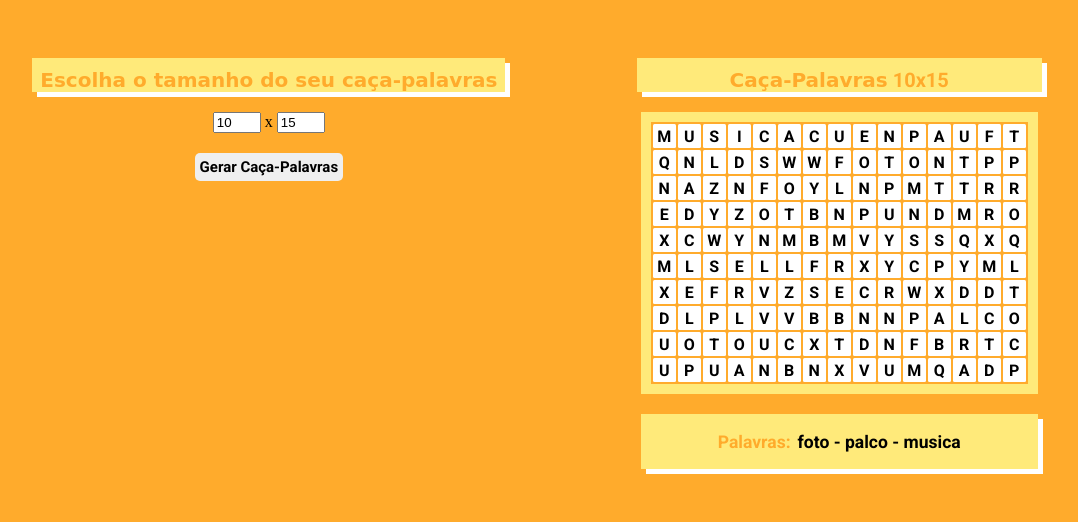
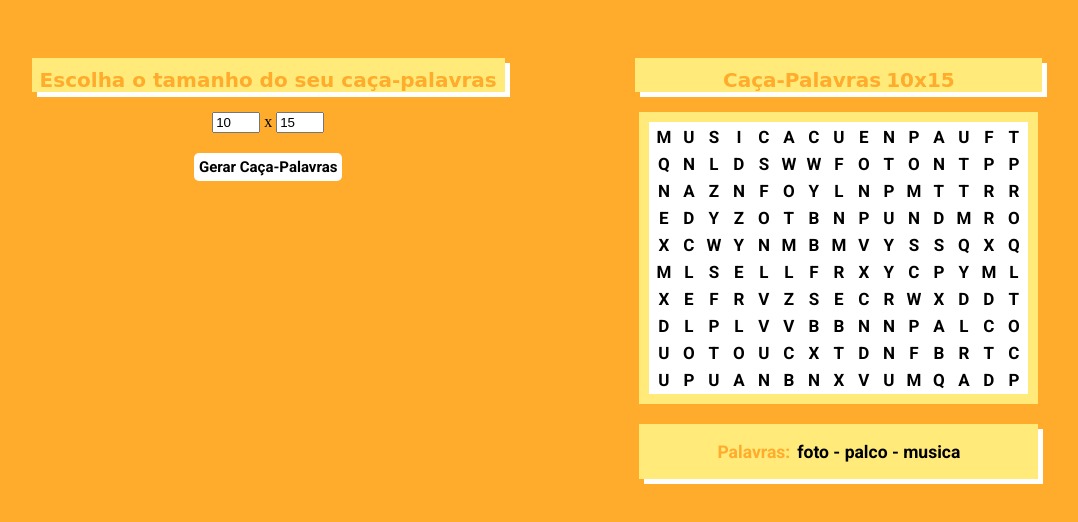
Before and after one commit to adelesouza/caca-palavras, a website with bundled scripts: page src/index.html in a window 1280 px wide. Both pictures are taken after a click on the button "Gerar Caça-Palavras". Shown: the whole page, without its empty margins (111-1189 px from the left). Built offline with nearby package versions, Linux system fonts and the light colour scheme; a web font is replaced by a local one.

Commit message:
selecao_palavras

```diff
--- a/src/css/style.css
+++ b/src/css/style.css
@@ -9,7 +9,6 @@ body {
 h2 {
   margin: 0;
   font-size: 20px;
-  font-family: roboto;
   color: #ffab2c;
 }
 
@@ -46,6 +45,7 @@ h2 {
   width: fit-content;
   font-family: 'Roboto', sans-serif;
   font-size: 15px;
+  text-transform: none;
 }
 
 #num_rows,
@@ -82,23 +82,27 @@ h2 {
   flex-direction: row;
   margin-left: 5px;
 }
-#table {
+table {
   border: 10px solid #ffea7a;
   font-family: 'Roboto', sans-serif;
+  background: white;
   text-transform: uppercase;
   margin-bottom: 20px;
 }
-td {
+button {
   background-color: white;
-  height: 3px;
-  width: 18px;
-  margin: 0;
+  width: 25px;
   padding: 2.5px;
   text-align: center;
   border-radius: 1.5px;
+  border: none;
+  text-transform: uppercase;
+  font-family: 'Roboto', sans-serif;
+  font-size: 17px;
 }
 .selected {
   font-weight: 800;
+  color: #ffab2c;
 }
 #palavras {
   width: 100%;
@@ -117,6 +121,10 @@ td {
 #words {
   color: black;
   margin: 0px 0px 0px 7px;
+  display: flex;
+  flex-direction: row;
+  justify-content: space-between;
+  align-items: center;
 }
 @media (max-width: 800px) {
   body {
--- a/src/main.js
+++ b/src/main.js
@@ -33,6 +33,7 @@ function revealTable() {
   adjustFrontElements(numRows, numCols)
   createWordsBoard(wordsToPlace)
   appendTableToContainer(table)
+  initializeGame()
 }
 
 function adjustFrontElements(numRows, numCols) {
@@ -73,3 +74,16 @@ function getRandomWord(availableWordsList) {
 export function calculateWordsQuantity(numRows, rowsPerWord = 3) {
   return Math.floor(numRows / rowsPerWord)
 }
+
+function initializeGame() {
+  const letters = document.getElementsByTagName('button')
+  for (let i = 1; i < letters.length; i++) {
+    letters[i].addEventListener('click', function () {
+      selectLetter(letters[i])
+    })
+  }
+}
+
+function selectLetter(button) {
+  button.classList.toggle('selected')
+}
--- a/src/views.js
+++ b/src/views.js
@@ -4,7 +4,7 @@ export function createHtmlTable(dataTable) {
     const tr = document.createElement('tr')
     table.appendChild(tr)
     for (let j = 0; j < dataTable[i].length; j++) {
-      const td = document.createElement('td')
+      const td = document.createElement('button')
       const char = document.createTextNode(dataTable[i][j])
       td.appendChild(char)
       tr.appendChild(td)
```
